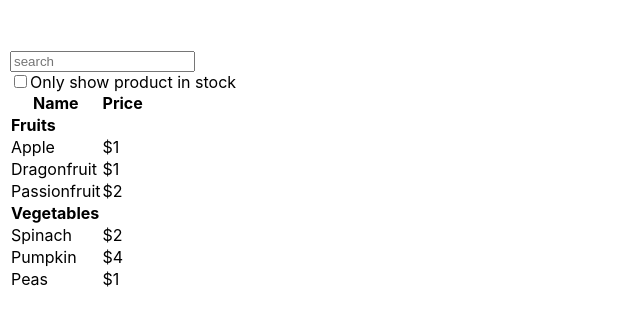
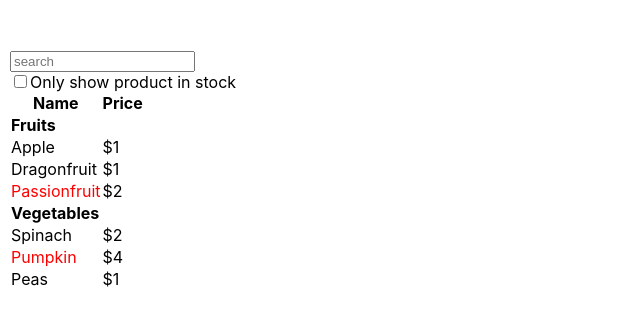
Before and after one commit to yashraj121296/product-list, a React (Create React App) app: page / in a window 1280 px wide. Shown: the top 324 px of the page, without its empty margins (0-640 px from the left). Built offline with nearby package versions, Linux system fonts and the light colour scheme.

Commit message:
Added color for out of stock items

```diff
--- a/src/Product/FilterableProductTable.js
+++ b/src/Product/FilterableProductTable.js
@@ -14,8 +14,7 @@
     return <>
         <tr>
             <td>
-                {product.name}
-            </td>
+                {product.stocked ? product.name : <div style={{color: "red"}}>{product.name}</div>}            </td>
             <td>
                 {product.price}
             </td>
```
